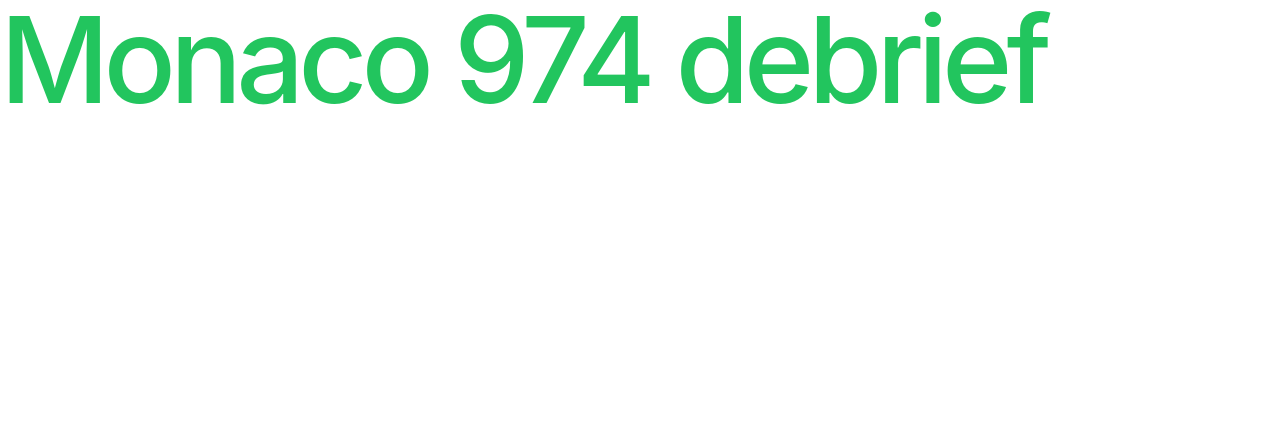
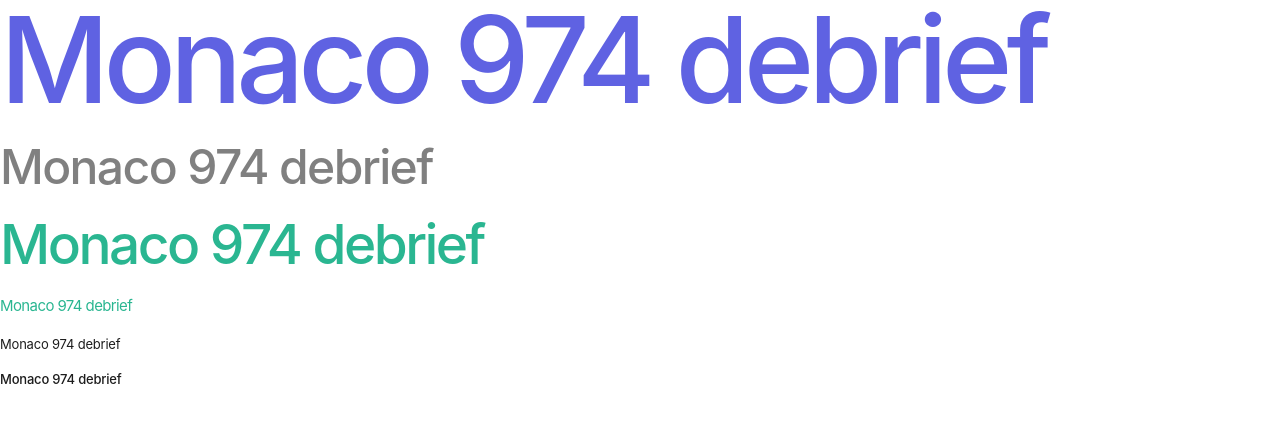
Before and after one commit to codeur-asm-974/cour-react, a Next.js app: page / in a window 1280 px wide. Shown: the top 422 px of the page. Built offline with nearby package versions, Linux system fonts and the light colour scheme.

Commit message:
mise en place des thèmes et typography

```diff
--- a/src/pages/index.tsx
+++ b/src/pages/index.tsx
@@ -5,9 +5,27 @@
   return (
     <>
       <Seo title="cours react" description="description.." />
-      <Typography variant="h1" component="h1" className="">
-        Monaco 974 debrief
-      </Typography>
+
+      <div className="space-y-5">
+        <Typography theme="primary" variant="display" component="div">
+          Monaco 974 debrief
+        </Typography>
+        <Typography theme="gray" variant="h3" component="div">
+          Monaco 974 debrief
+        </Typography>
+        <Typography theme="secondary" variant="h2" component="div">
+          Monaco 974 debrief
+        </Typography>
+        <Typography theme="secondary" variant="body-sm" component="div">
+          Monaco 974 debrief
+        </Typography>
+        <Typography variant="caption4" component="div">
+          Monaco 974 debrief
+        </Typography>
+        <Typography variant="caption4" weight="medium" component="div">
+          Monaco 974 debrief
+        </Typography>
+      </div>
     </>
   );
 }
--- a/src/ui/desin-system/typography/typography.tsx
+++ b/src/ui/desin-system/typography/typography.tsx
@@ -9,7 +9,7 @@
     | "h3"
     | "h4"
     | "h5"
-    | "Lead"
+    | "lead"
     | "body-lg"
     | "body-base"
     | "body-sm"
@@ -18,37 +18,101 @@
     | "caption3"
     | "caption4";
   component?: "h1" | "h2" | "h3" | "h4" | "h5" | "div" | "p" | "span";
-  thème?: "black" | "gray" | "white" | "primary" | "secondary";
+  theme?: "black" | "gray" | "white" | "primary" | "secondary";
   weight?: "regular" | "medium";
-  className: string;
+  className?: string;
   children: React.ReactNode;
 }
 
 export const Typography = ({
   variant = "h3",
   component: Component = "div",
-  thème = "black",
+  theme = "black",
   weight = "regular",
   className,
   children,
 }: Props) => {
-  let variantStyles: string = "";
+  let variantStyles: string = "",
+    colorStyles: string = "";
+
   switch (variant) {
     case "display":
       variantStyles = "text-8xl";
       break;
 
     case "h1":
-      variantStyles = "text-green-500";
+      variantStyles = "text-7xl";
+      break;
+    case "h2":
+      variantStyles = "text-6xl";
+      break;
+    case "h3": //default
+      variantStyles = "text-5xl text-blue-500";
+      break;
+    case "h4":
+      variantStyles = "text-4xl";
+      break;
+    case "h5":
+      variantStyles = "text-3xl";
+      break;
+    case "lead":
+      variantStyles = "text-2xl";
+      break;
+
+    case "body-lg":
+      variantStyles = "text-lg";
+      break;
+    case "body-base":
+      variantStyles = "text-base";
+      break;
+    case "body-sm":
+      variantStyles = "text-sm";
+      break;
+    case "caption1":
+      variantStyles = "text-caption1";
+      break;
+    case "caption2":
+      variantStyles = "text-caption2";
+      break;
+    case "caption3":
+      variantStyles = "text-caption3";
+      break;
+    case "caption4":
+      variantStyles = "text-caption4";
       break;
   }
+  switch (theme) {
+    case "black": //Default
+      colorStyles = "text-gray";
+      break;
+
+    case "gray":
+      colorStyles = "text-gray-700";
+      break;
+
+    case "white":
+      colorStyles = "text-white";
+      break;
+
+    case "primary":
+      colorStyles = "text-primary";
+      break;
+
+    case "secondary":
+      colorStyles = "text-secondary";
+      break;
+
+    default:
+      break;
+  }
+
   return (
     <Component
       className={clsx(
         variantStyles,
+        colorStyles,
         weight === "medium" && "font-medium",
-        className,
-        "text-8xl"
+        className
       )}
     >
       {children}
--- a/tailwind.config.js
+++ b/tailwind.config.js
@@ -2,6 +2,32 @@
 module.exports = {
   content: ["./src/**/*.{js,ts,jsx,tsx,mdx}"],
   theme: {
+    colors: {
+      white: "#ffffff",
+      primary: {
+        200: "#efeffc",
+        300: "#cfd0f6",
+        400: "#7f81e8",
+        DEFAULT: "#5F62E2",
+        600: "#5658cb",
+      },
+      secondary: {
+        200: "#eaf8f4",
+        300: "#bfe9de",
+        400: "#56c4a7",
+        DEFAULT: "#2AB691",
+        600: "#26a482",
+      },
+      gray: {
+        400: "#f2f2f2",
+        500: "#e5e5e5",
+        600: "#b2b2b2",
+        700: "#808080",
+        800: "#333333",
+        DEFAULT: "#1D1D1D",
+      },
+    },
+
     fontSize: {
       "8xl": [
         "120px",
```
